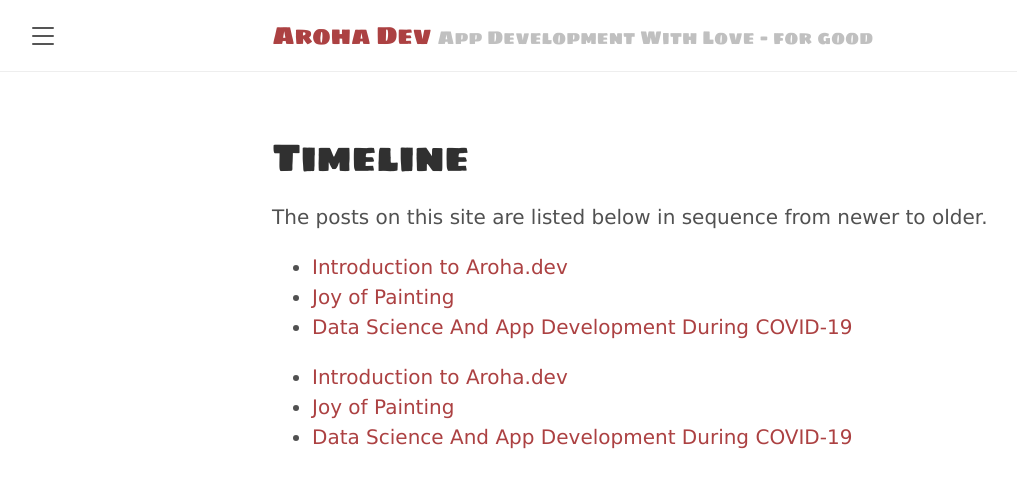
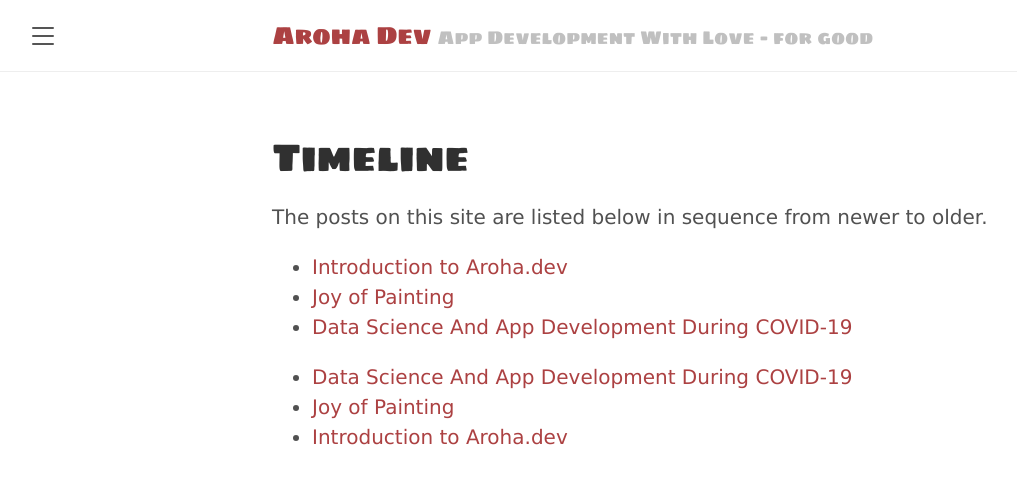
Before and after one commit to tracyjordan/tracyjordan.github.io, a Jekyll site: the page built from timeline.md, in a window 1280 px wide. Shown: the top 488 px of the page, without its empty margins (8-1025 px from the left). Built offline with Jekyll 4.4.1, drawn with Linux system fonts in a browser that asks for light colours.

Commit message:
Update timeline.md

```diff
--- a/timeline.md
+++ b/timeline.md
@@ -15,7 +15,7 @@ The posts on this site are listed below in sequence from newer to older.
   </ul>
 
 <ul>
-{% assign sorted-posts = site.posts | sort: 'post_date' | reverse %}
+{% assign sorted-posts = site.posts | sort: 'post_date' %}
   {% for post in sorted-posts %}
   <li>
     <a href="{{ post.url }}">{{ post.title}}</a>
```
